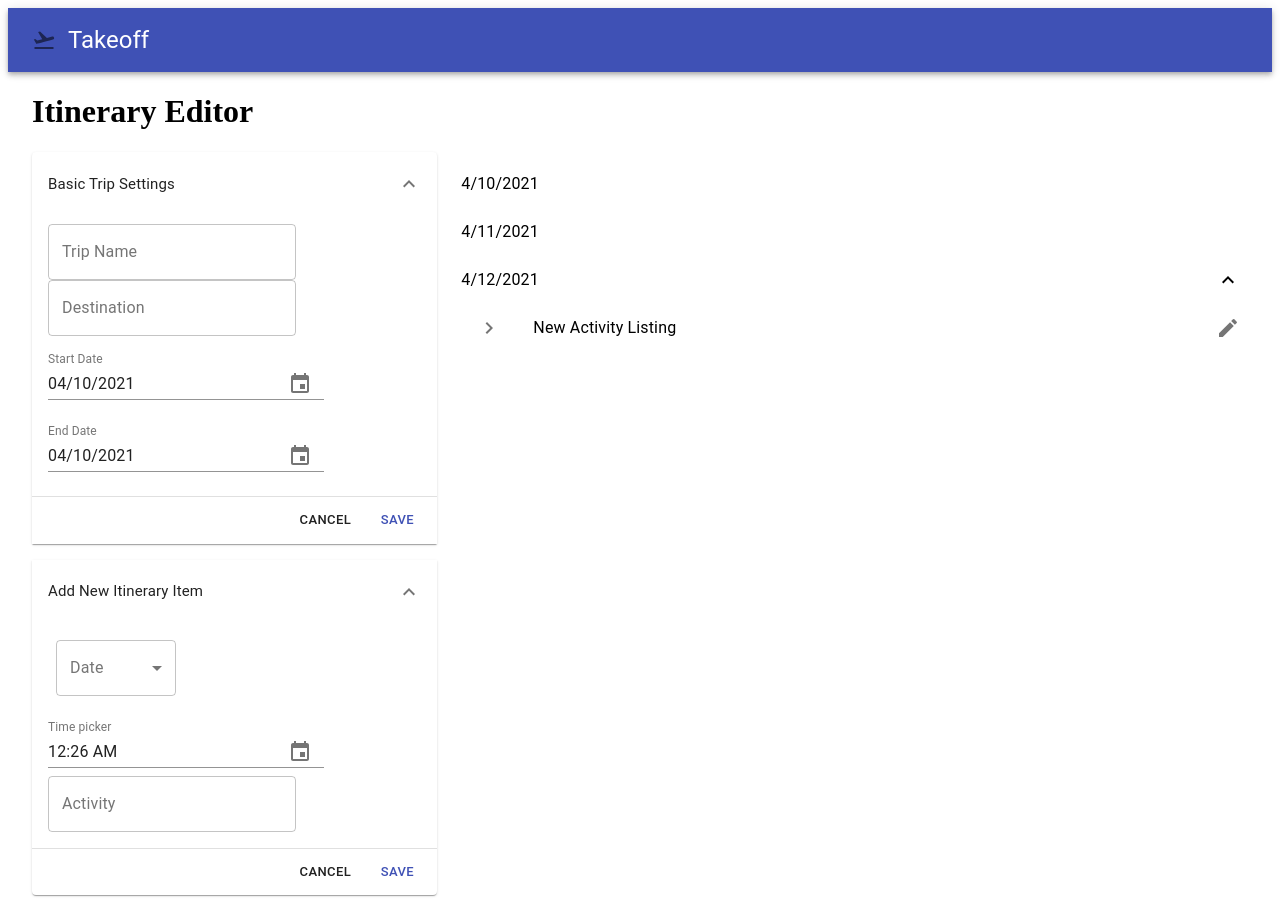
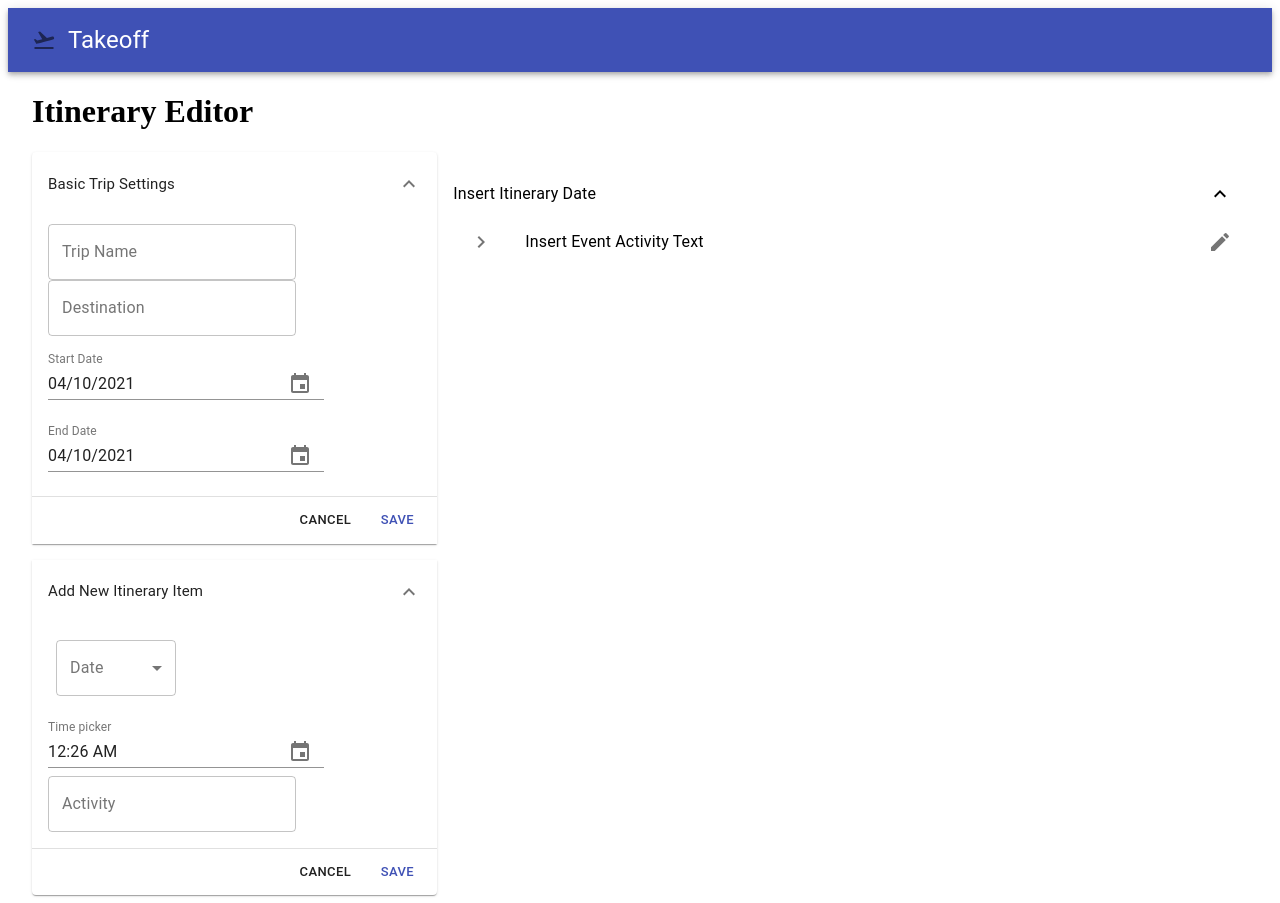
Before and after one commit to espoldi/Takeoff, a React (Create React App) app in the folder client/: page /editor in a window 1280 px wide. Built offline with nearby package versions, Linux system fonts and the light colour scheme.

Commit message:
fixed list items being able to open and close repeatedly

```diff
--- a/client/src/components/Itinerary.js
+++ b/client/src/components/Itinerary.js
@@ -2,7 +2,6 @@ import React, { useState } from 'react';
 // Material UI
 import {
     Collapse,
-    Grid,
     IconButton,
     List,
     ListItem,
@@ -27,52 +26,36 @@ const useStyles = makeStyles((theme) => ({
     nested: {
         paddingLeft: theme.spacing(4),
     },
-    heading: { fontSize: theme.typography.pxToRem(15) },
-    formControl: {
-        margin: theme.spacing(1),
-        minWidth: 120,
-    },
-    selectEmpty: {
-        marginTop: theme.spacing(2),
-    },
 }));
 
 export default function Itinerary() {
     const classes = useStyles();
 
-    const [listOpen, setListOpen] = useState(true);
-
-    const handleListClick = () => {
-        setListOpen(true);
-    };
-
+    // Handler for opening and closing itinerary dates
+    const [open, setOpen] = useState(true);
+    const handleClick = () => { setOpen(!open); };
 
 
     return (
         <>
-            {/* Insert function to make nested list items for each day in range of start and end dates */}
-            <List component="nav" aria-labelledby="nested-list-subheader" className={classes.root}>
 
-                <ListItem button>
-                    <ListItemText primary="4/10/2021" />
+            <List
+                component="itinerary"
+                aria-labelledby="nested-itinerary-events"
+                className={classes.root}
+            >
+                {/* Insert function to make nested list items for each day in range of start and end dates */}
+                <ListItem button onClick={handleClick}>
+                    <ListItemText primary="Insert Itinerary Date" />
+                    {open ? <ExpandLess /> : <ExpandMore />}
                 </ListItem>
-
-                <ListItem button>
-                    <ListItemText primary="4/11/2021" />
-                </ListItem>
-
-                <ListItem button onClick={handleListClick}>
-                    <ListItemText primary="4/12/2021" />
-                    {listOpen ? <ExpandLess /> : <ExpandMore />}
-                </ListItem>
-
-                <Collapse in={listOpen} timeout="auto" unmountOnExit>
+                <Collapse in={open} timeout="auto" unmountOnExit>
                     <List component="div" disablePadding>
                         <ListItem button className={classes.nested}>
                             <ListItemIcon>
                                 <ChevronRight />
                             </ListItemIcon>
-                            <ListItemText primary="New Activity Listing" />
+                            <ListItemText primary="Insert Event Activity Text" />
                             <ListItemSecondaryAction>
                                 <IconButton edge="end" aria-label="edit"
                                     onClick={() => { alert('clicked') }}>
```
